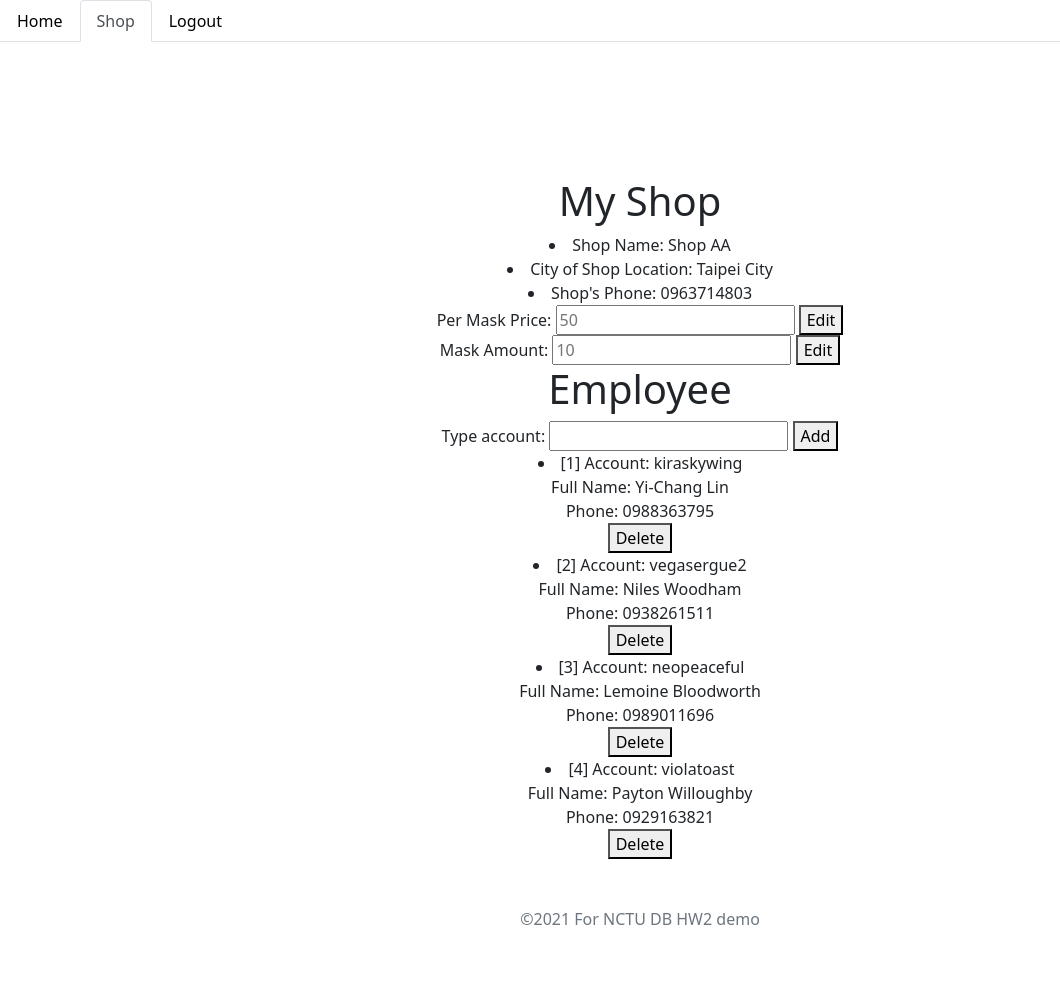
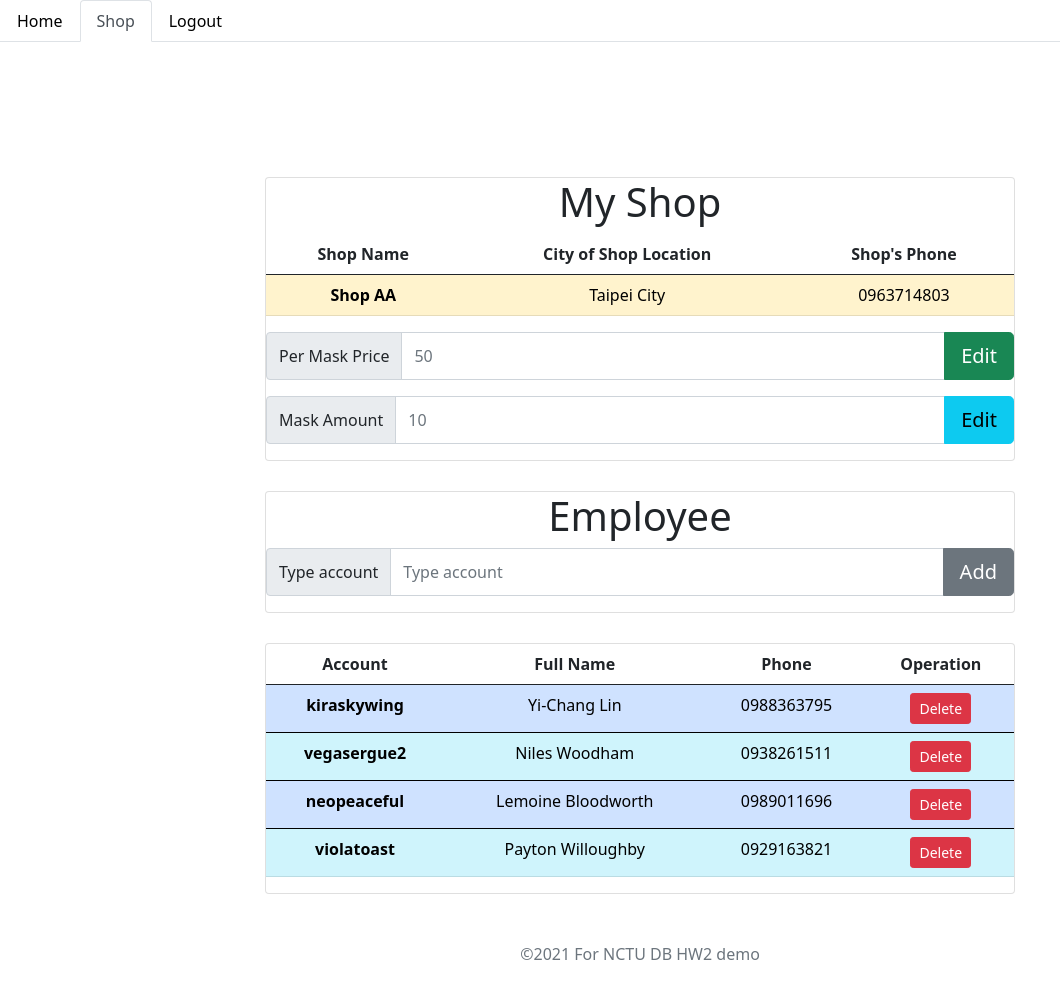
Before and after one commit to kiraskywing/DBproject, a PHP site: page /userPage.php in a window 1280 px wide, after a click on "Shop". Shown: the whole page, without its empty margins (0-1060 px from the left). Before the commit the page ends 925 px from the top, so only its background shows below. Run offline with PHP 8.4, Linux system fonts and the light colour scheme; a user stored in the database is signed in; data comes from the database, SQL or seed files in the repository.

Commit message:
Adjust shop style

```diff
--- a/userPage.php
+++ b/userPage.php
@@ -278,20 +278,42 @@
                                 $per_mask_price = $row['per_mask_price']; $stock_quantity = $row['stock_quantity'];
 
                                 echo<<<EOT
+                                    <div class="card profile">
                                         <h1>My Shop</h1>
-                                    <li> Shop Name: $shop_name</li>
-                                    <li> City of Shop Location: $shop_city</li>
-                                    <li> Shop's Phone: $shop_phone</li>
+                                        <table style="width: 100%" class="table">
+                                            <thead>
+                                                <tr>
+                                                    <th scope="col">Shop Name</th>
+                                                    <th scope="col">City of Shop Location</th>
+                                                    <th scope="col">Shop's Phone</th>
+                                                </tr>
+                                            </thead>
+                                            <tbody>
+                                                <tr class="table-warning">
+                                                    <th scope='row'>$shop_name</th>
+                                                    <td>$shop_city</td>
+                                                    <td>$shop_phone</td>
+                                                </tr>
+                                            </tbody>
+                                        </table>
+
                                         <form action="updateShop.php" method="post">
-                                        Per Mask Price: <input type="text" name="per_mask_price" placeholder="$per_mask_price">
+                                            <div class="input-group mb-3">
+                                                <span class="input-group-text" id="basic-addon1">Per Mask Price</span>
+                                                <input type="text" class="form-control" name="per_mask_price" placeholder="$per_mask_price" aria-label="per_mask_price" aria-describedby="basic-addon1">
                                                 <input type="hidden" name="shop_id" value="$shop_id">
-                                                        <button type="submit">Edit</button><br>
+                                                <button class="btn btn-lg btn-success" type="submit">Edit</button>
+                                            </div>
                                         </form>
                                         <form action="updateShop.php" method="post">
-                                        Mask Amount: <input type="text" name="stock_quantity" placeholder="$stock_quantity">
+                                            <div class="input-group mb-3">
+                                                <span class="input-group-text" id="basic-addon2">Mask Amount</span>
+                                                <input type="text" class="form-control" name="stock_quantity" placeholder="$stock_quantity" aria-label="stock_quantity" aria-describedby="basic-addon1">
                                                 <input type="hidden" name="shop_id" value="$shop_id">
-                                                     <button type="submit">Edit</button><br>
+                                                <button class="btn btn-lg btn-info" type="submit">Edit</button>
+                                            </div>
                                         </form>
+                                    </div>
                                     EOT;
 
                                 $query = $connection->prepare("select A.staff_id, B.account, B.phone_number, B.full_name, B.city
@@ -300,33 +322,57 @@
                                 $query->execute();
 
                                 echo<<<EOT
+                                    <div class="card profile">
                                         <h1>Employee</h1>
                                         <form action="updateShop.php" method="post">
-                                        Type account: <input type="text" name="staff_userName" placeholer="Type account">
+                                            <div class="input-group mb-3">
+                                                <span class="input-group-text" id="basic-addon3">Type account</span>
+                                                <input type="text" class="form-control" name="staff_userName" placeholder="Type account" aria-label="stock_quantity" aria-describedby="basic-addon1">
                                                 <input type="hidden" name="shop_id" value="$shop_id">
-                                        <button type="submit">Add</button><br>
+                                                <button class="btn btn-lg btn-secondary" type="submit">Add</button>
+                                            </div>
                                         </form>
+                                    </div>
                                     EOT;
-
+                                echo<<<EOT
+                                    <div class="card profile">
+                                        <table style="width: 100%" class="table">
+                                            <thead>
+                                                <tr>
+                                                    <th scope="col">Account</th>
+                                                    <th scope="col">Full Name</th>
+                                                    <th scope="col">Phone</th>
+                                                    <th scope="col">Operation</th>
+                                                </tr>
+                                            </thead>
+                                    EOT;
                                     $i = 0;
                                 while ($row = $query->fetch()) {
                                     $j = $i + 1;
                                     $staff_id = $row[0];
                                     $staff_userName = $row[1]; $staff_phone = $row[2];
                                     $staff_fullName = $row[3]; $staff_city = $row[4];
+                                    $className = ($j % 2) == 1 ? 'table-primary' : 'table-info';
                                     echo<<<EOT
+                                            <tbody>
+                                                <tr class="$className">
+                                                    <th scope='row'>$staff_userName</th>
+                                                    <td>$staff_fullName</td>
+                                                    <td>$staff_phone</td>
+                                                    <td>
                                                         <form action="updateShop.php" method="post">
-                                            <li>
-                                                [$j] Account: $staff_userName<br>
-                                                Full Name: $staff_fullName<br>
-                                                Phone: $staff_phone<br>
-                                                <input type="hidden" name="shop_id" value="$shop_id">
-                                                <button type="submit" name="staff_id" value="$staff_id">Delete</button><br>
-                                            </li>
+                                                            <button class="btn btn-sm btn-danger" type="submit" name="staff_id" value="$staff_id">Delete</button><br>
                                                         </form>
+                                                    </td>
+                                                </tr>
+                                            </tbody>
                                         EOT;
                                     $i++;
                                 }
+                                echo<<<EOT
+                                        </table>
+                                    </div>
+                                EOT;
                             }
                         }
                         catch(Exception $e) {
```
Lines whose indentation alone changed are shown as unchanged.
